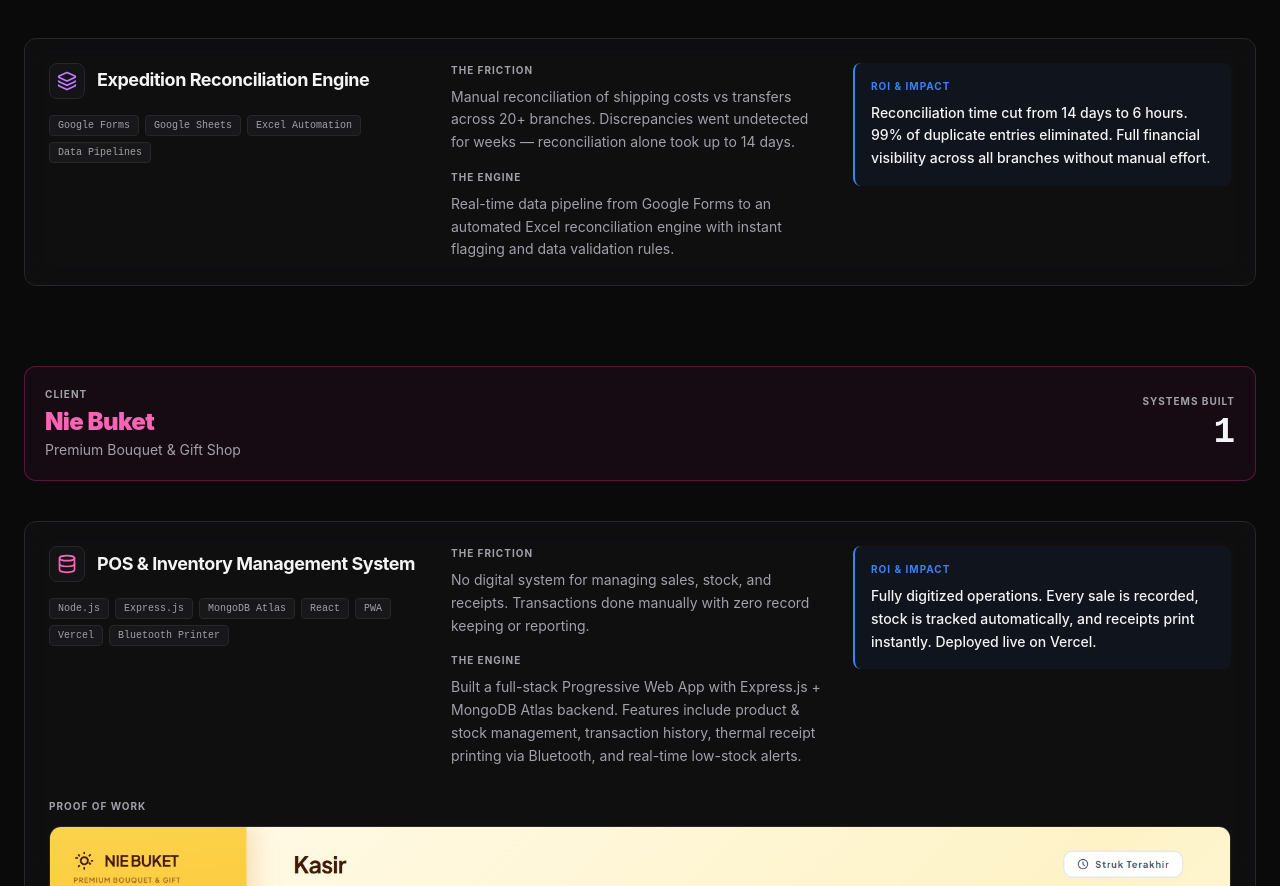
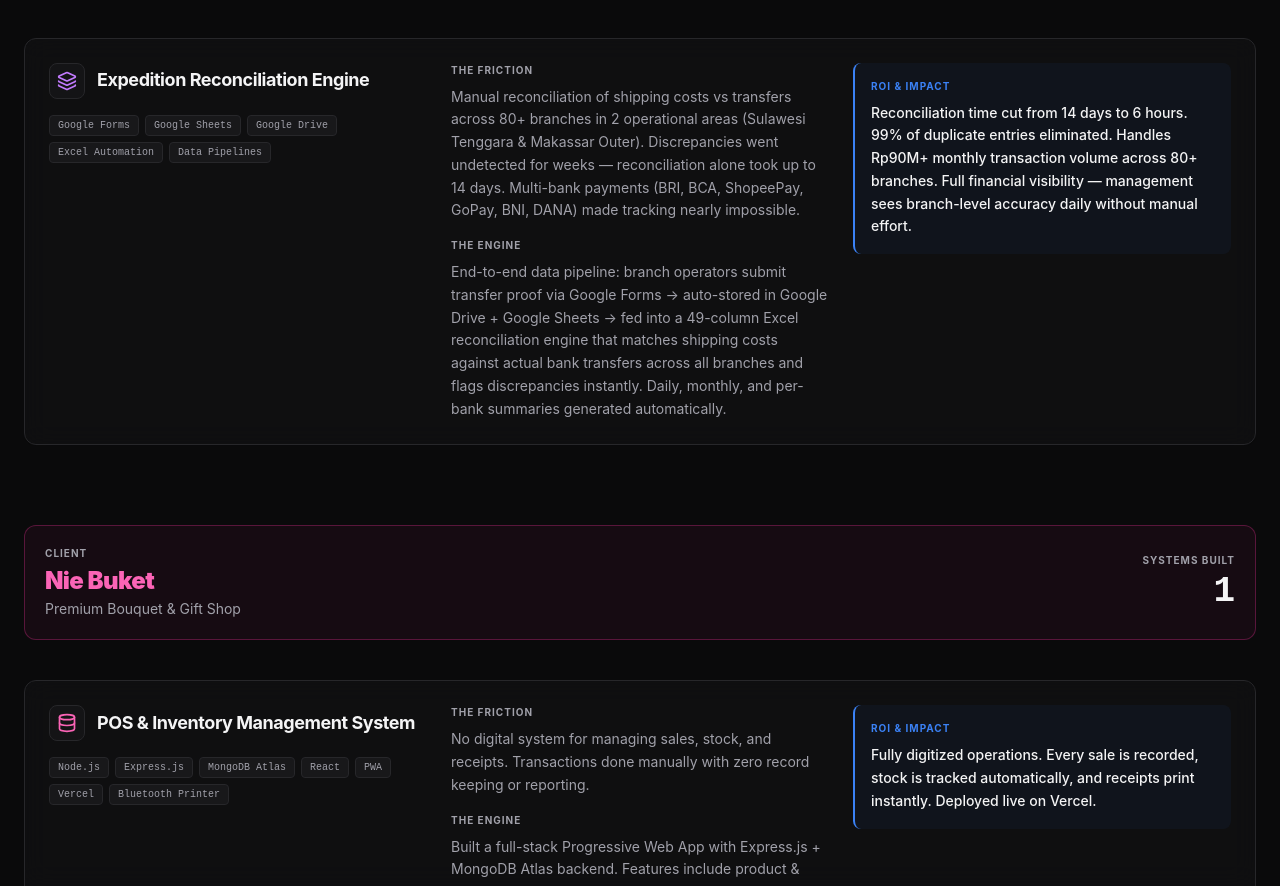
Before and after one commit to tamtam2492/portfolio, a React (Vite) app: page / in a window 1280 px wide. Shown: the part 6096-6982 px from the top of the page. Built offline with nearby package versions, Linux system fonts and the light colour scheme.

Commit message:
Update Maulagi project: 80+ branches, 49-col pipeline, multi-bank, Rp90M+ volume

```diff
--- a/public/portfolio-print.html
+++ b/public/portfolio-print.html
@@ -197,7 +197,7 @@
   <h2 class="section">A B O U T</h2>
   <div class="about">
     <p>Most businesses I have worked with had the same problem: too much manual work, too little visibility. I fix that by building automation systems that actually get used in the field, not just on paper.</p>
-    <p>I have built and deployed workflow automation for real operations. A payment receipt system using Telegram and AI/OCR that eliminated manual data entry for field agents. A reconciliation system handling data from 20+ logistics branches daily. A POS system for a retail shop. A full Android app for a laundry business. These are not side projects — they ran in production.</p>
+    <p>I have built and deployed workflow automation for real operations. A payment receipt system using Telegram and AI/OCR that eliminated manual data entry for field agents. A reconciliation system handling data from 80+ logistics branches daily. A POS system for a retail shop. A full Android app for a laundry business. These are not side projects — they ran in production.</p>
     <p>Beyond the technical side, I have led field operations teams of 40+ people across <strong>5 cities in Sulawesi (Makassar, Manado, Palu, Kendari, Gorontalo)</strong>. I do not just build systems. I understand what breaks in the field, what people actually need, and how to design automation that survives real-world conditions.</p>
     <p>Most automation engineers have never managed a team. Most operations managers cannot build automation. I do both. That combination is rare and it is what I bring to every engagement.</p>
   </div>
@@ -291,24 +291,24 @@
   <div class="project-card">
     <div class="project-header">
       <h3>3. Expedition Collection &amp; Reconciliation System</h3>
-      <div class="project-sub">Logistics Business — Multi-Branch Sulawesi (20+ Branches)</div>
+      <div class="project-sub">Logistics Business — Multi-Branch Sulawesi (80+ Branches, 2 Areas)</div>
     </div>
     <div class="project-body">
       <div class="project-row">
         <div class="label">The Problem</div>
-        <p>A logistics business with 20+ branches across Sulawesi had no standardized way to collect payment data from branches. Reconciling shipping costs against actual transfers was done manually, took hours, and transaction discrepancies often went undetected until it was too late.</p>
+        <p>A logistics business with 80+ branches across 2 operational areas (Sulawesi Tenggara &amp; Makassar Outer) had no standardized way to collect payment data. Reconciling shipping costs against actual transfers from multiple banks (BRI, BCA, ShopeePay, GoPay, BNI, DANA) was done manually — took up to 14 days and discrepancies went undetected.</p>
       </div>
       <div class="project-row">
         <div class="label">What I Built</div>
-        <p>Built an end-to-end data pipeline: branch operators submit payment data via Google Forms, the data is automatically stored and organized in Google Sheets with timestamps, then fed into an Excel reconciliation engine that matches shipping costs against actual bank transfers across all branches and flags discrepancies instantly.</p>
+        <p>End-to-end data pipeline: branch operators submit transfer proof via Google Forms → auto-stored in Google Drive + Google Sheets with timestamps → fed into a 49-column Excel reconciliation engine that matches shipping costs against actual bank transfers across all branches and flags discrepancies instantly. Daily, monthly, and per-bank summaries generated automatically.</p>
       </div>
       <div class="project-row">
         <div class="label">Tools Used</div>
-        <div class="tools-row"><span>Google Forms</span><span>Google Sheets</span><span>Microsoft Excel</span><span>SUMIFS</span><span>LET</span><span>FILTER</span><span>XLOOKUP</span></div>
+        <div class="tools-row"><span>Google Forms</span><span>Google Sheets</span><span>Google Drive</span><span>Microsoft Excel</span><span>SUMIFS</span><span>LET</span><span>FILTER</span><span>XLOOKUP</span></div>
       </div>
       <div class="project-row" style="margin-bottom:0">
         <div class="label">Result</div>
-        <p>Reconciliation across 20+ branches that previously took hours became fully automated and real-time. Cut from 14 days to 6 hours. 99% duplicate elimination. Management now has daily visibility into branch-level financial accuracy without manual effort.</p>
+        <p>Reconciliation across 80+ branches cut from 14 days to 6 hours. 99% duplicate elimination. Handles Rp90M+ monthly transaction volume. Full financial visibility — management sees branch-level accuracy daily without manual effort.</p>
       </div>
     </div>
   </div>
--- a/src/App.tsx
+++ b/src/App.tsx
@@ -62,10 +62,10 @@
       {
         id: "expedition-recon",
         title: "Expedition Reconciliation Engine",
-        problem: "Manual reconciliation of shipping costs vs transfers across 20+ branches. Discrepancies went undetected for weeks — reconciliation alone took up to 14 days.",
-        solution: "Real-time data pipeline from Google Forms to an automated Excel reconciliation engine with instant flagging and data validation rules.",
-        roi: "Reconciliation time cut from 14 days to 6 hours. 99% of duplicate entries eliminated. Full financial visibility across all branches without manual effort.",
-        tools: ["Google Forms", "Google Sheets", "Excel Automation", "Data Pipelines"],
+        problem: "Manual reconciliation of shipping costs vs transfers across 80+ branches in 2 operational areas (Sulawesi Tenggara & Makassar Outer). Discrepancies went undetected for weeks — reconciliation alone took up to 14 days. Multi-bank payments (BRI, BCA, ShopeePay, GoPay, BNI, DANA) made tracking nearly impossible.",
+        solution: "End-to-end data pipeline: branch operators submit transfer proof via Google Forms → auto-stored in Google Drive + Google Sheets → fed into a 49-column Excel reconciliation engine that matches shipping costs against actual bank transfers across all branches and flags discrepancies instantly. Daily, monthly, and per-bank summaries generated automatically.",
+        roi: "Reconciliation time cut from 14 days to 6 hours. 99% of duplicate entries eliminated. Handles Rp90M+ monthly transaction volume across 80+ branches. Full financial visibility — management sees branch-level accuracy daily without manual effort.",
+        tools: ["Google Forms", "Google Sheets", "Google Drive", "Excel Automation", "Data Pipelines"],
         icon: <Layers className="w-5 h-5 text-purple-400" />
       },
     ]
```
Also changed, not shown: 1 other file (tests, documents, lock files or other folders).
